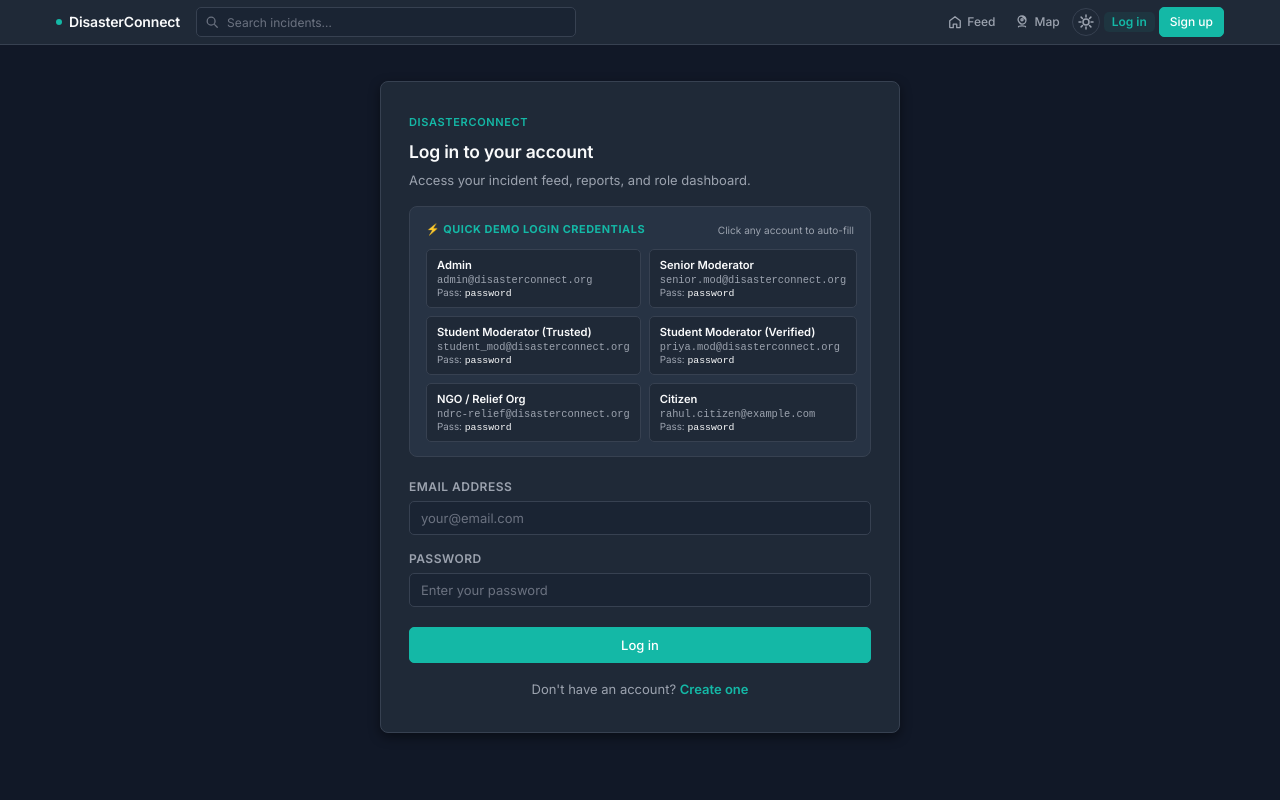
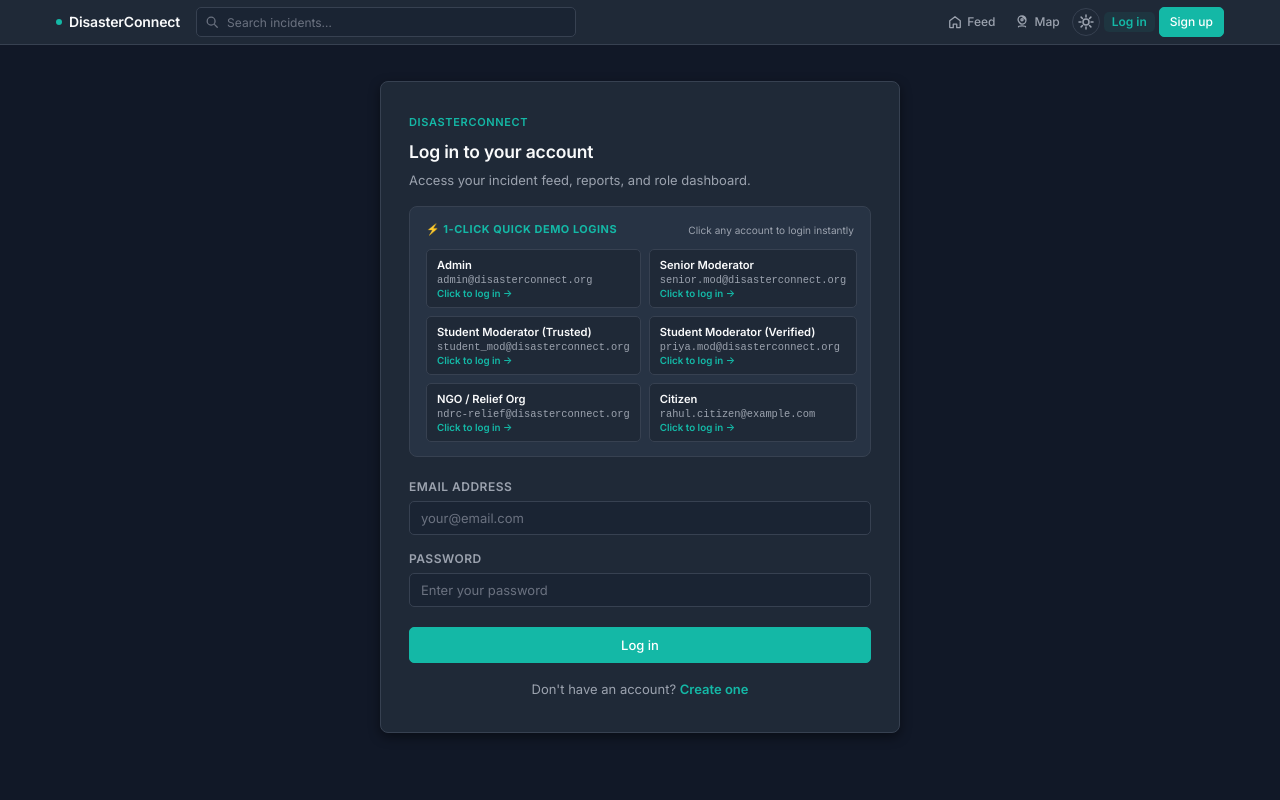
Before and after one commit to DakshParmanandka11/DisasterConnect, a React (Vite) app in the folder frontend/: page /login in a window 1280 px wide. Shown: the top 800 px of the page. Built offline with nearby package versions, Linux system fonts and the light colour scheme.

Commit message:
fix: update demo account password hashes to valid bcryptjs and enable 1-click login

```diff
--- a/frontend/src/pages/Login.jsx
+++ b/frontend/src/pages/Login.jsx
@@ -70,19 +70,18 @@ export default function Login() {
     return "/";
   }
 
-  async function handleSubmit(e) {
-    if (e) e.preventDefault();
+  async function performLogin(targetEmail, targetPassword) {
     setError(null);
     setBusy(true);
 
     try {
-      const data = await api.login({ email, password });
-      saveLocalAccount({ email, password, user: data.user, token: data.token });
+      const data = await api.login({ email: targetEmail, password: targetPassword });
+      saveLocalAccount({ email: targetEmail, password: targetPassword, user: data.user, token: data.token });
       login(data.token, data.user);
       navigate(getRedirectPath(data.user.role));
     } catch (err) {
       // Check local saved account store if Vercel serverless container recycled memory
-      const localAcc = getLocalAccount(email, password);
+      const localAcc = getLocalAccount(targetEmail, targetPassword);
       if (localAcc) {
         login(localAcc.token, localAcc.user);
         navigate(getRedirectPath(localAcc.user.role));
@@ -94,9 +93,15 @@ export default function Login() {
     }
   }
 
-  function fillDemo(demoEmail, demoPass) {
+  function handleSubmit(e) {
+    if (e) e.preventDefault();
+    performLogin(email, password);
+  }
+
+  function handleDemoClick(demoEmail, demoPass) {
     setEmail(demoEmail);
     setPassword(demoPass);
+    performLogin(demoEmail, demoPass);
   }
 
   return (
@@ -116,9 +121,9 @@ export default function Login() {
         <div style={{ background: "var(--bg-card-alt)", border: "1px solid var(--border)", borderRadius: "var(--radius-md)", padding: "14px 16px", marginBottom: 20 }}>
           <div style={{ display: "flex", justifyContent: "space-between", alignItems: "center", marginBottom: 10 }}>
             <span style={{ fontSize: "0.78rem", fontWeight: 700, color: "var(--primary)", textTransform: "uppercase", letterSpacing: "0.05em" }}>
-              ⚡ Quick Demo Login Credentials
+              ⚡ 1-Click Quick Demo Logins
             </span>
-            <span style={{ fontSize: "0.72rem", color: "var(--text-muted)" }}>Click any account to auto-fill</span>
+            <span style={{ fontSize: "0.72rem", color: "var(--text-muted)" }}>Click any account to login instantly</span>
           </div>
 
           <div style={{ display: "grid", gridTemplateColumns: "1fr 1fr", gap: 8 }}>
@@ -126,15 +131,17 @@ export default function Login() {
               <button
                 key={acc.email}
                 type="button"
-                onClick={() => fillDemo(acc.email, acc.pass)}
+                disabled={busy}
+                onClick={() => handleDemoClick(acc.email, acc.pass)}
                 style={{
                   textAlign: "left",
                   padding: "8px 10px",
                   borderRadius: "var(--radius-sm)",
                   border: email === acc.email ? `1.5px solid ${acc.color}` : "1px solid var(--border)",
                   background: email === acc.email ? acc.bg : "var(--bg-card)",
-                  cursor: "pointer",
+                  cursor: busy ? "not-allowed" : "pointer",
                   transition: "all 0.12s ease",
+                  opacity: busy ? 0.7 : 1,
                 }}
               >
                 <div style={{ display: "flex", justifyContent: "space-between", alignItems: "center", marginBottom: 2 }}>
@@ -143,8 +150,8 @@ export default function Login() {
                 <div style={{ fontSize: "0.74rem", color: "var(--text-muted)", fontFamily: "monospace", overflow: "hidden", textOverflow: "ellipsis", whiteSpace: "nowrap" }}>
                   {acc.email}
                 </div>
-                <div style={{ fontSize: "0.7rem", color: "var(--text-muted)", marginTop: 1 }}>
-                  Pass: <code style={{ color: "var(--text-primary)" }}>{acc.pass}</code>
+                <div style={{ fontSize: "0.7rem", color: "var(--primary)", fontWeight: 600, marginTop: 2 }}>
+                  Click to log in →
                 </div>
               </button>
             ))}
```
Also changed, not shown: 1 other file (tests, documents, lock files or other folders).
